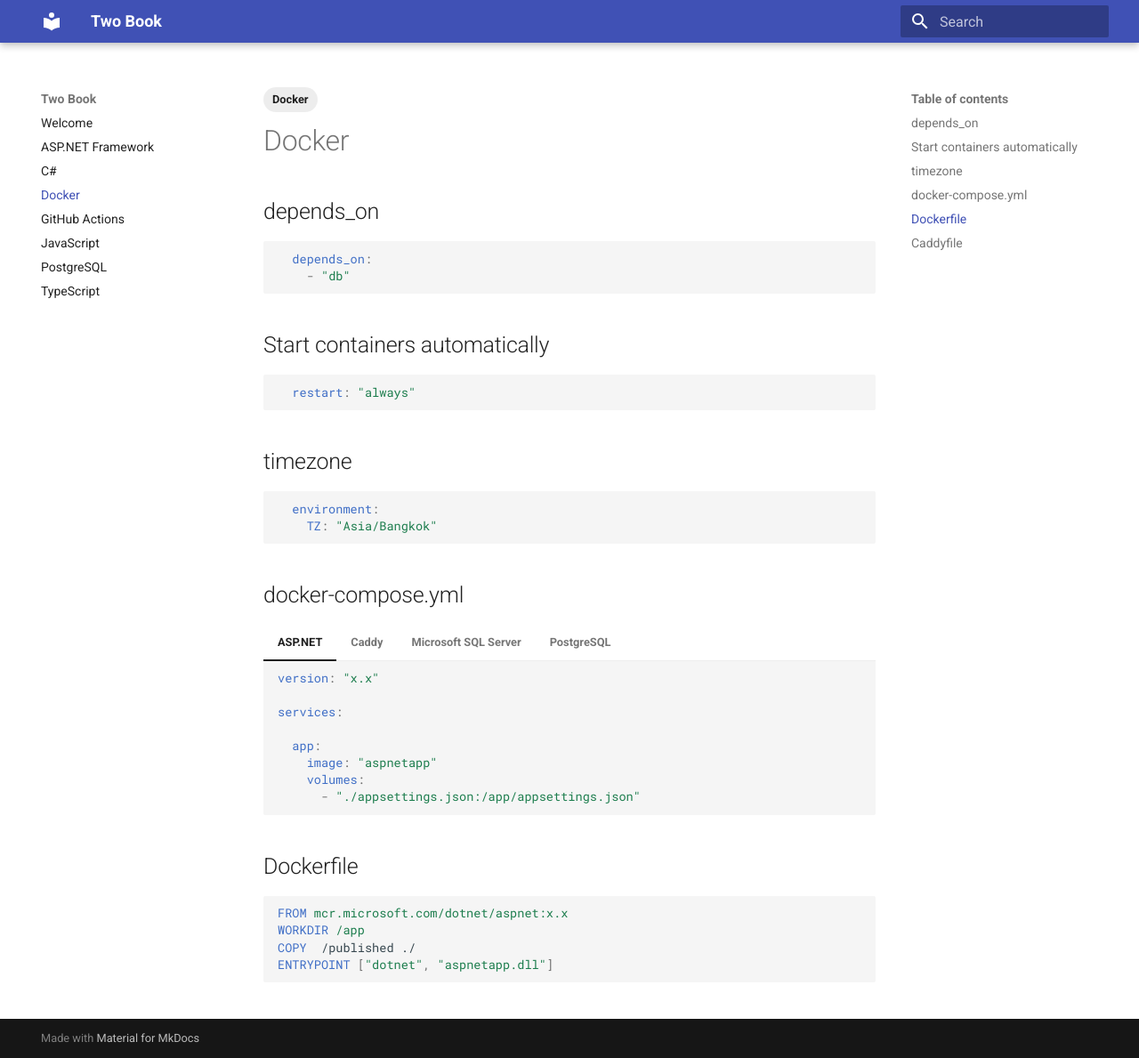
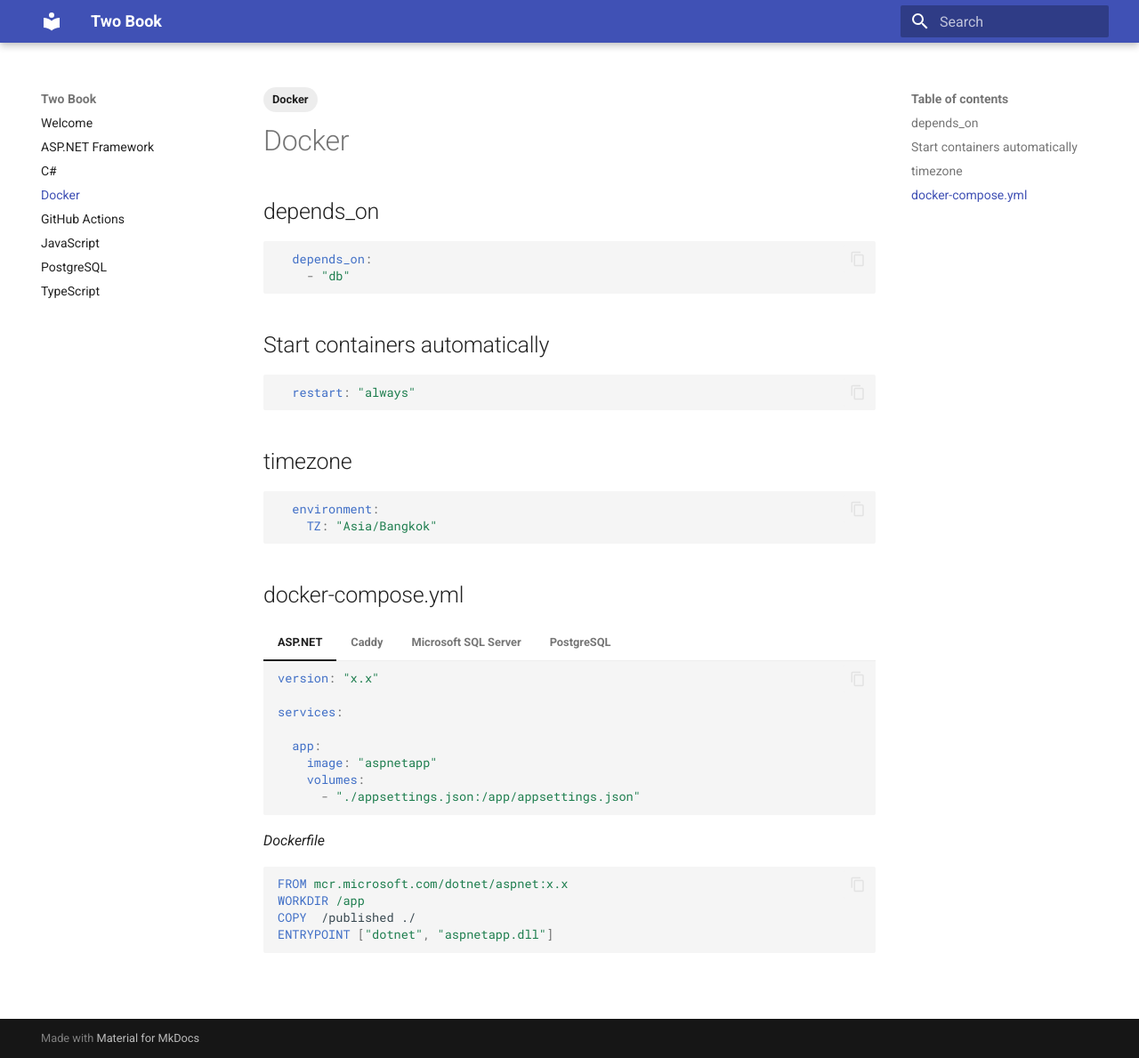
Before and after one commit to two-be/two-book, an MkDocs documentation site: the page built from docs/Docker.md, in a window 1280 px wide and 1189 px high. Shown: the whole window at 89% size. Built offline with MkDocs 1.6.1 and Material for MkDocs 9.7.7, drawn with Linux system fonts in a browser that asks for light colours.

Commit message:
:children_crossing:

````diff
--- a/docs/Docker.md
+++ b/docs/Docker.md
@@ -33,7 +33,7 @@
           - "./appsettings.json:/app/appsettings.json"
     ```
 
-    ## Dockerfile
+    *Dockerfile*
     ```dockerfile
     FROM mcr.microsoft.com/dotnet/aspnet:x.x
     WORKDIR /app
@@ -61,7 +61,7 @@
       caddy_data:
     ```
 
-    ## Caddyfile
+    *Caddyfile*
     ```conf
     localhost {
         reverse_proxy 127.0.0.1:9005
--- a/mkdocs.yml
+++ b/mkdocs.yml
@@ -30,6 +30,8 @@
 
 theme:
   name: material
+  features:
+    - content.code.copy
   highlightjs: true
   hljs_languages:
     - yaml
````
Also changed, not shown: 3 other files.
